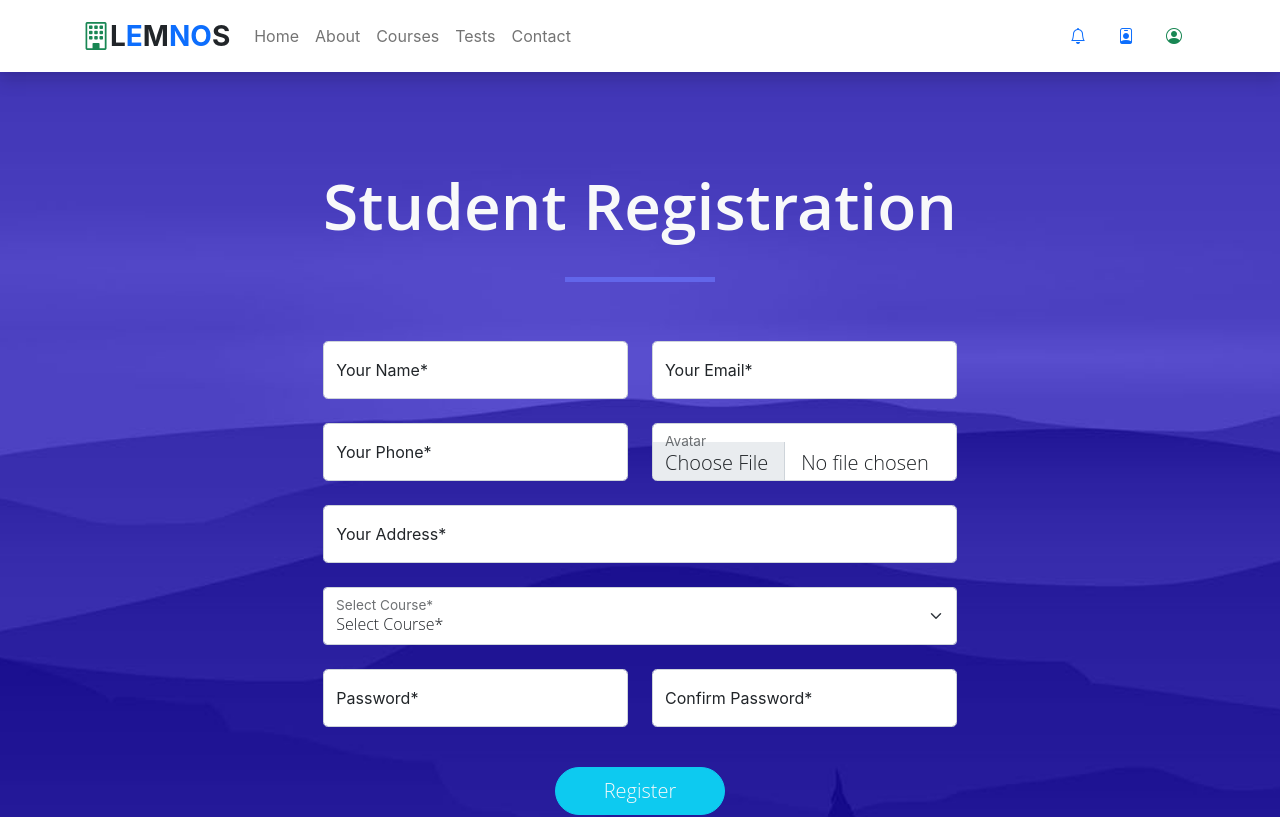
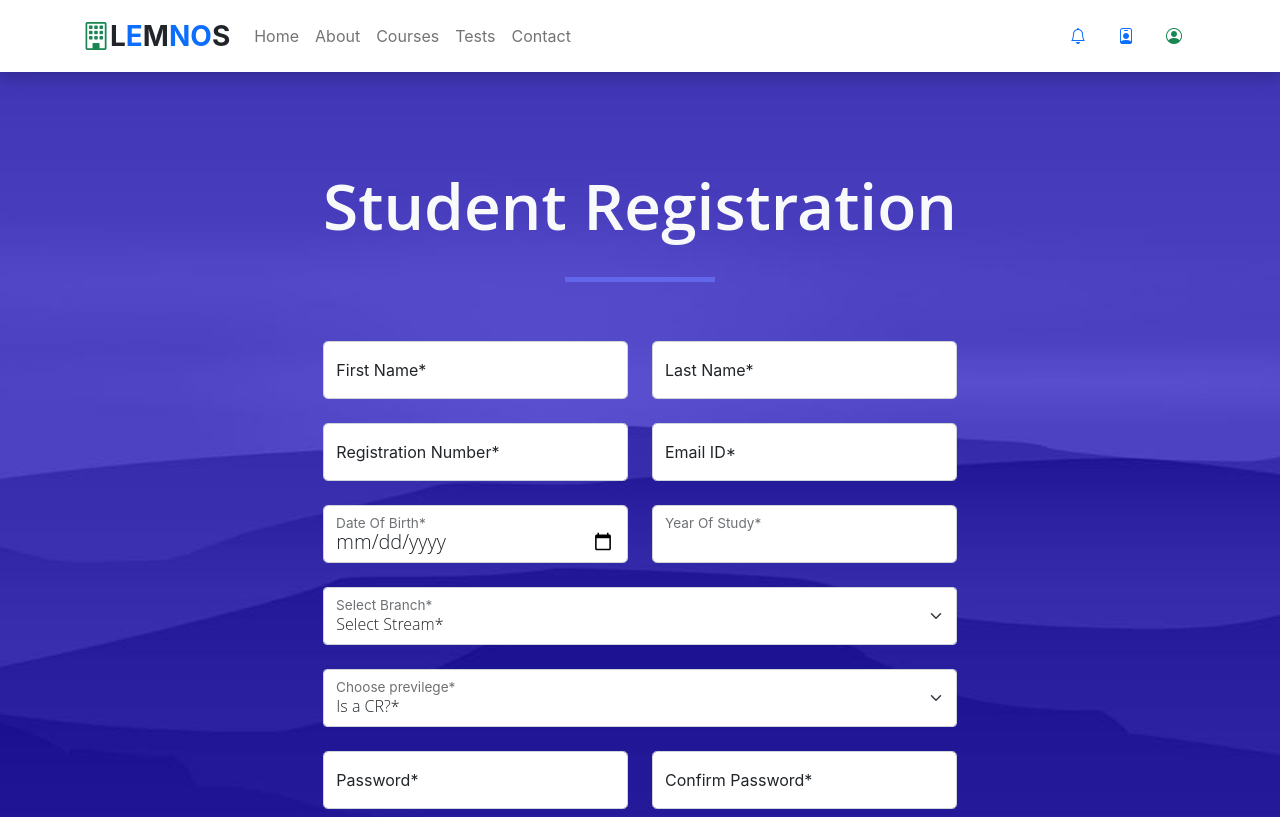
Before and after one commit to svssathvik7/MVGRLMSClient, a React (Create React App) app: page /student_register in a window 1280 px wide. Shown: the top 817 px of the page. Built offline with nearby package versions, Linux system fonts and the light colour scheme.

Commit message:
added student required fields

```diff
--- a/src/screens/StudentRegister.jsx
+++ b/src/screens/StudentRegister.jsx
@@ -14,43 +14,63 @@ function StudentRegister() {
                 <form className="contact_form row" method="post" action="#">
                   <div className="col-lg-6 mb-4">
                     <div className="form-floating">
-                      <input type="text" className="form-control form-control-lg light-300" id="name" name="name" placeholder="Your Name*" required/>
-                      <label for="name light-300">Your Name*</label>
+                      <input type="text" className="form-control form-control-lg light-300" id="fname" name="fname" placeholder="Your Name*" required/>
+                      <label for="name light-300">First Name*</label>
                     </div>
                   </div>
                   <div className="col-lg-6 mb-4">
                     <div className="form-floating">
-                      <input type="text" className="form-control form-control-lg light-300" id="email" name="email" placeholder="Your Email*" required/>
-                      <label for="email light-300">Your Email*</label>
+                      <input type="text" className="form-control form-control-lg light-300" id="lname" name="lname" placeholder="Your Name*" required/>
+                      <label for="name light-300">Last Name*</label>
                     </div>
                   </div>
                   <div className="col-lg-6 mb-4">
                     <div className="form-floating">
-                      <input type="text" className="form-control form-control-lg light-300" id="phone" name="phone" placeholder="Your Phone*" required/>
-                      <label for="phone light-300">Your Phone*</label>
+                      <input type="text" className="form-control form-control-lg light-300" id="regd" name="regd" placeholder="Your Email*" required/>
+                      <label for="email light-300">Registration Number*</label>
                     </div>
                   </div>
                   <div className="col-lg-6 mb-4">
                     <div className="form-floating">
-                      <input type="file" className="form-control form-control-lg light-300" id="avatar" name="avatar" placeholder="Your avatar"/>
-                      <label for="address light-300">Avatar</label>
+                      <input type="email" className="form-control form-control-lg light-300" id="email" name="email" placeholder="Your Email*" required/>
+                      <label for="email light-300">Email ID*</label>
+                    </div>
+                  </div>
+                  <div className="col-lg-6 mb-4">
+                    <div className="form-floating">
+                      <input type="date" className="form-control form-control-lg light-300" id="dob" name="dob" placeholder="Your Phone*" required/>
+                      <label for="phone light-300">Date Of Birth*</label>
+                    </div>
+                  </div>
+                  <div className="col-lg-6 mb-4">
+                    <div className="form-floating">
+                      <input type="number" min={1} max={4} className="form-control form-control-lg light-300" id="study_year" name="study_year" required/>
+                      <label for="phone light-300">Year Of Study*</label>
                     </div>
                   </div>
                   <div className="col-12">
                     <div className="form-floating mb-4">
-                      <input type="text" className="form-control form-control-lg light-300" id="address" name="address" placeholder="address*" required/>
-                      <label for="subject light-300">Your Address*</label>
+                      <select className="form-select form-control form-control-lg light-300" id="branch" name="branch" aria-label="Default select">
+                        <option selected>Select Stream*</option>
+                        <option value="cse">CSE</option>
+                        <option value="ece">ECE</option>
+                        <option value="eee">EEE</option>
+                        <option value="csd">CSD</option>
+                        <option value="mech">MECH</option>
+                        <option value="che">Chemical</option>
+                        <option value="civ">Civil</option>
+                      </select>
+                      <label for="subject light-300">Select Branch*</label>
                     </div>
                   </div>
                   <div className="col-12">
                     <div className="form-floating mb-4">
-                      <select className="form-select form-control form-control-lg light-300" id="coursename" name="coursename" aria-label="Default select">
-                        <option selected>Select Course*</option>
-                        <option value="1">One</option>
-                        <option value="2">Two</option>
-                        <option value="3">Three</option>
+                      <select className="form-select form-control form-control-lg light-300" id="iscr" name="iscr" aria-label="Default select">
+                        <option selected>Is a CR?*</option>
+                        <option value="yes">Yes</option>
+                        <option value="no">No</option>
                       </select>
-                      <label for="subject light-300">Select Course*</label>
+                      <label for="subject light-300">Choose previlege*</label>
                     </div>
                   </div>
                   <div className="col-lg-6 mb-4">
```
Also changed, not shown: 1 other file (tests, documents, lock files or other folders).
